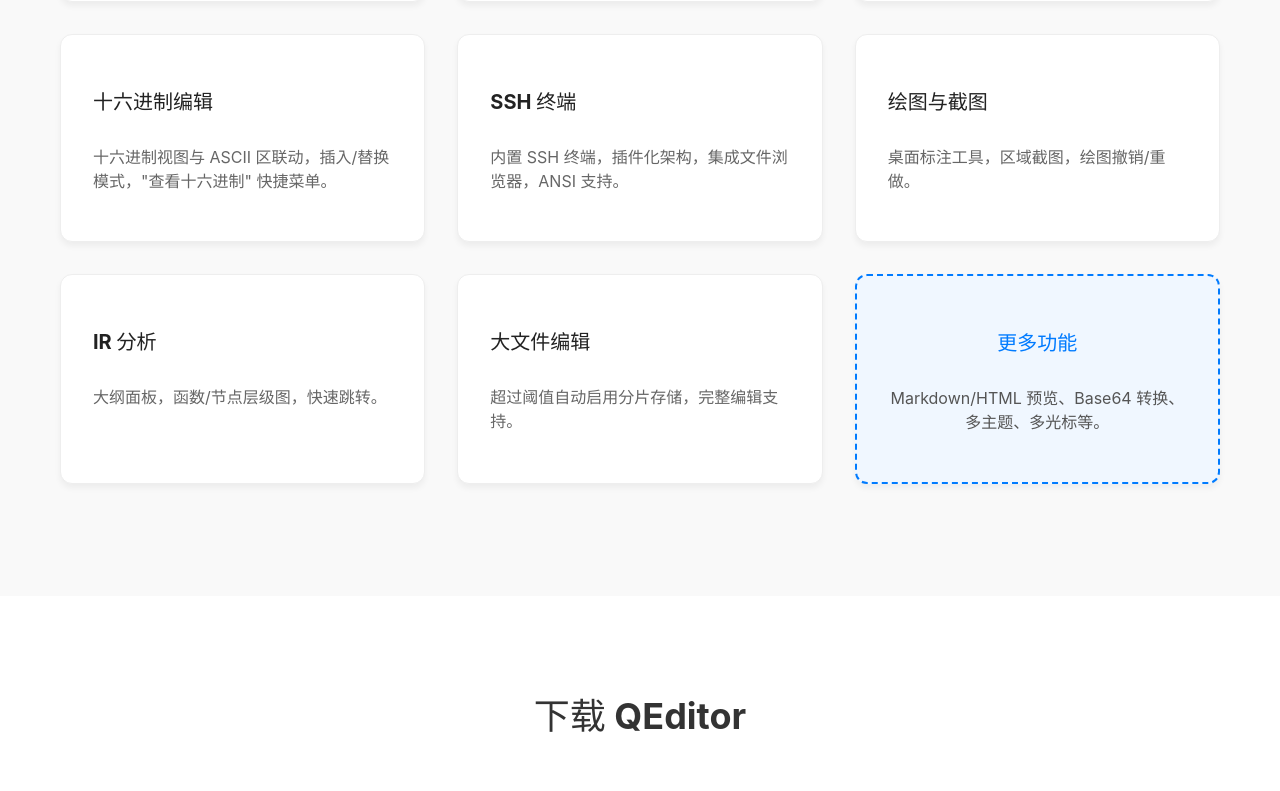
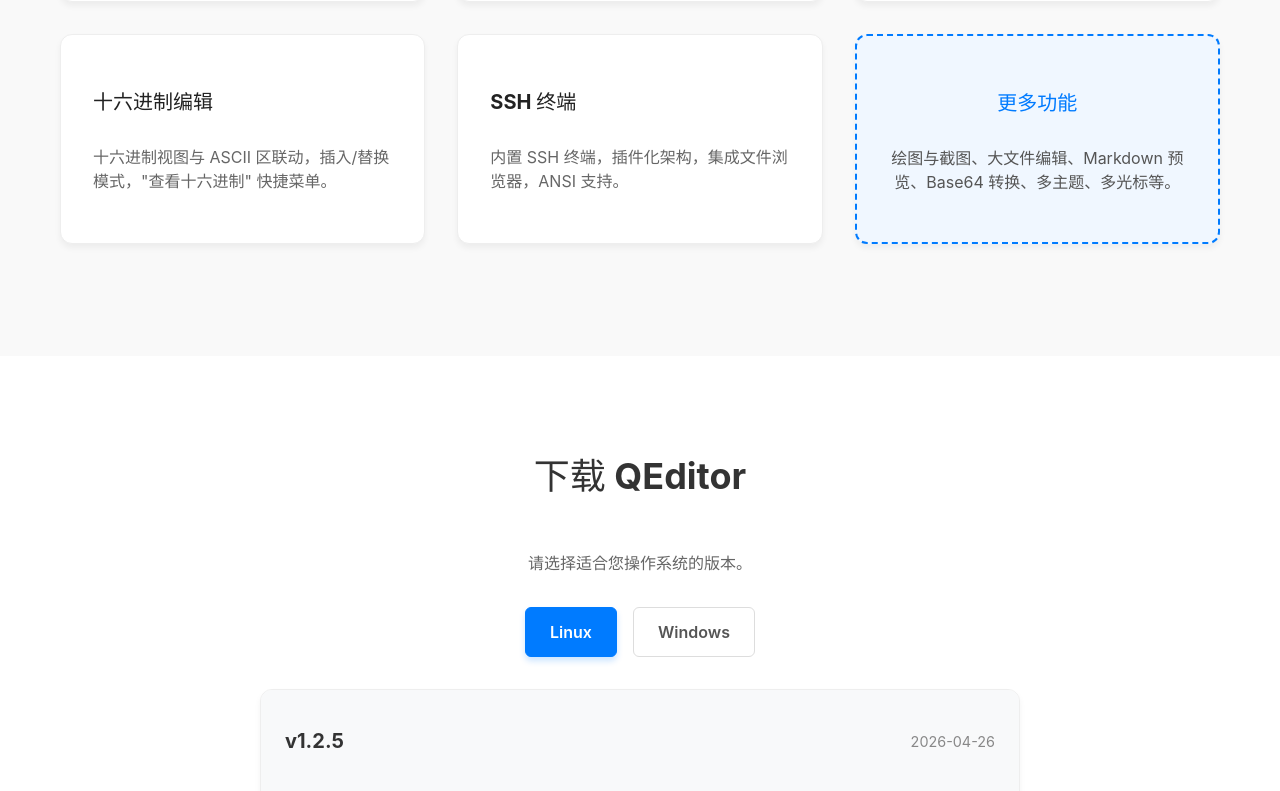
Before and after one commit to zqhcoding/cf_qeditor, a React (Vite) app: page / in a window 1280 px wide. Shown: the part 1753-2544 px from the top of the page. Built offline with nearby package versions, Linux system fonts and the light colour scheme.

Commit message:
refactor: move drawing, large file, IR analysis to More Features

```diff
--- a/src/data.js
+++ b/src/data.js
@@ -37,20 +37,8 @@ export const content = {
           desc: "Built-in SSH terminal, plugin architecture, integrated file explorer, ANSI support.",
         },
         {
-          title: "Drawing & Screenshot",
-          desc: "Desktop annotation tools, area screenshot, undo/redo for drawing.",
-        },
-        {
-          title: "IR Analysis",
-          desc: "Outline panel, function/node hierarchy graphs, quick navigation.",
-        },
-        {
-          title: "Large File Editor",
-          desc: "Piece-based storage for files exceeding threshold, full editing support.",
-        },
-        {
             title: "More Features",
-            desc: "Markdown/HTML preview, Base64 converter, themes, multi-cursor, and more.",
+            desc: "Drawing/screenshot, large file editor, Markdown preview, Base64 converter, themes, multi-cursor, and more.",
             isMore: true,
         }
       ],
@@ -305,20 +293,8 @@ export const content = {
           desc: "内置 SSH 终端，插件化架构，集成文件浏览器，ANSI 支持。",
         },
         {
-          title: "绘图与截图",
-          desc: "桌面标注工具，区域截图，绘图撤销/重做。",
-        },
-        {
-          title: "IR 分析",
-          desc: "大纲面板，函数/节点层级图，快速跳转。",
-        },
-        {
-          title: "大文件编辑",
-          desc: "超过阈值自动启用分片存储，完整编辑支持。",
-        },
-        {
             title: "更多功能",
-            desc: "Markdown/HTML 预览、Base64 转换、多主题、多光标等。",
+            desc: "绘图与截图、大文件编辑、Markdown 预览、Base64 转换、多主题、多光标等。",
             isMore: true,
         }
       ],
```
